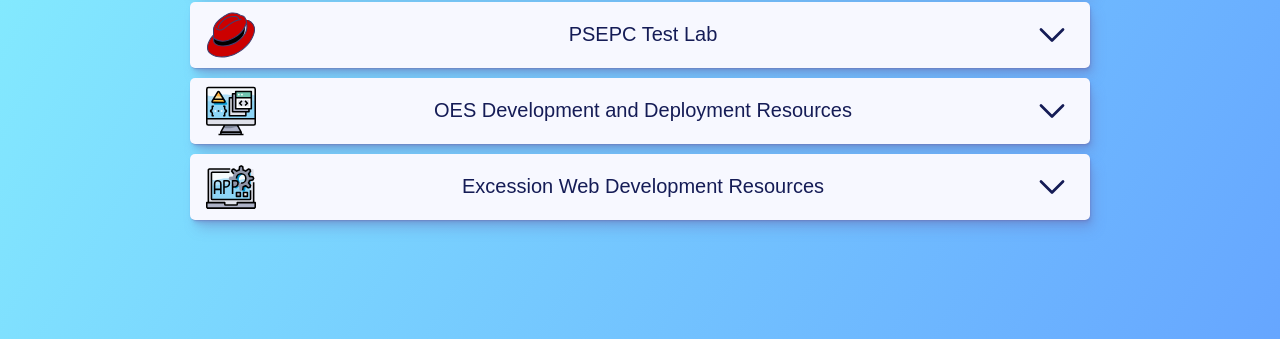
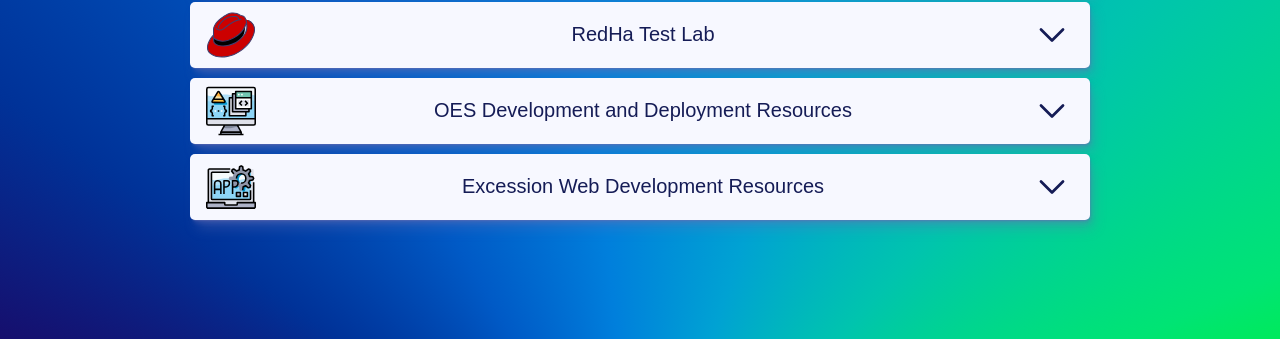
Before and after one commit to drobb2020/excession-management-portal, a plain HTML site: page index.html in a window 1280 px wide. Shown: the part 541-880 px from the top of the page. Drawn offline with Linux system fonts and the light colour scheme.

Commit message:
updated gradient and accordion panel name

```diff
--- a/index.html
+++ b/index.html
@@ -328,7 +328,7 @@
               </div>
             </a>
           </div>
-          <button class="accordion-btn"><img src="./images/reshot-icon-hat-BH7XVFECGA.svg" alt="RedHat">PSEPC Test Lab</button>
+          <button class="accordion-btn"><img src="./images/reshot-icon-hat-BH7XVFECGA.svg" alt="RedHat">RedHa Test Lab</button>
           <div class="accordion-panel">
             <a
               href="https://psepc-s8222.excession.org:8443/nps"
--- /dev/null
+++ b/js/generate.js
@@ -0,0 +1,5 @@
+const loopTime = 2529
+
+for (let i = 0; i < loopTime; i++) {
+  console.log(Math.floor(100000 + Math.random() * 900000))
+}
--- a/scss/main.scss
+++ b/scss/main.scss
@@ -41,7 +41,8 @@ html {
 }
 
 body {
-  background-image: linear-gradient(120deg, #89f7fe 0%, #66a6ff 100%);
+  background-image: conic-gradient(from 90deg at 50% 125%, #1f005c, #003298, #005ac6, #007fdc, #00a2d3, #00c4ae, #00e474, #00ff00, #1f005c, #003298, #005ac6, #007fdc, #00a2d3, #00c4ae, #00e474, #00ff00);
+  // background-image: linear-gradient(120deg, #89f7fe 0%, #66a6ff 100%);
   // background-image: linear-gradient(135deg, #f5f7fa 0%, #c3cfe2 100%);
   font-family: 'Raleway', sans-serif;
   min-height: 110vh;
```
Also changed, not shown: css/main.css, css/main.min.css.
